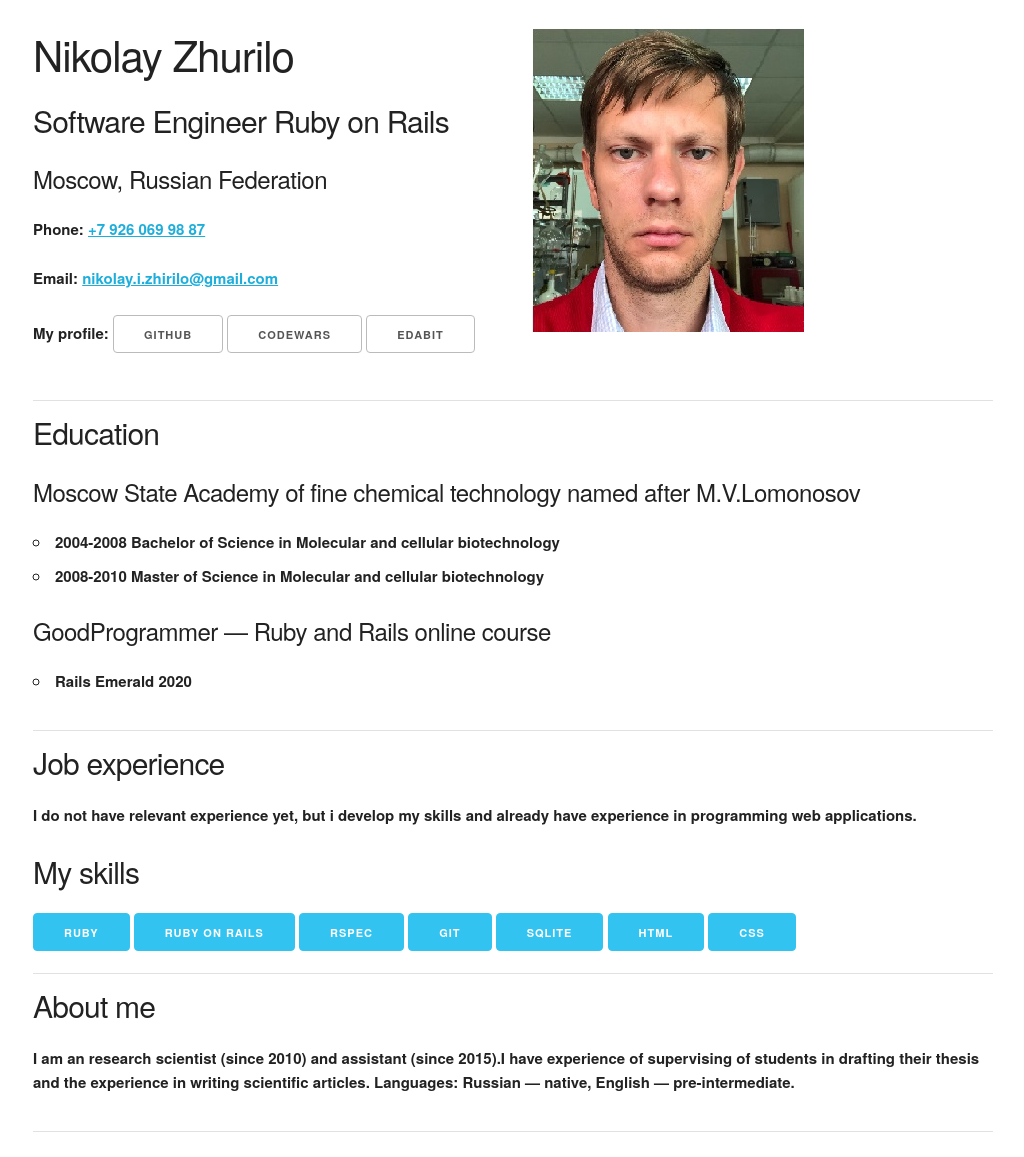
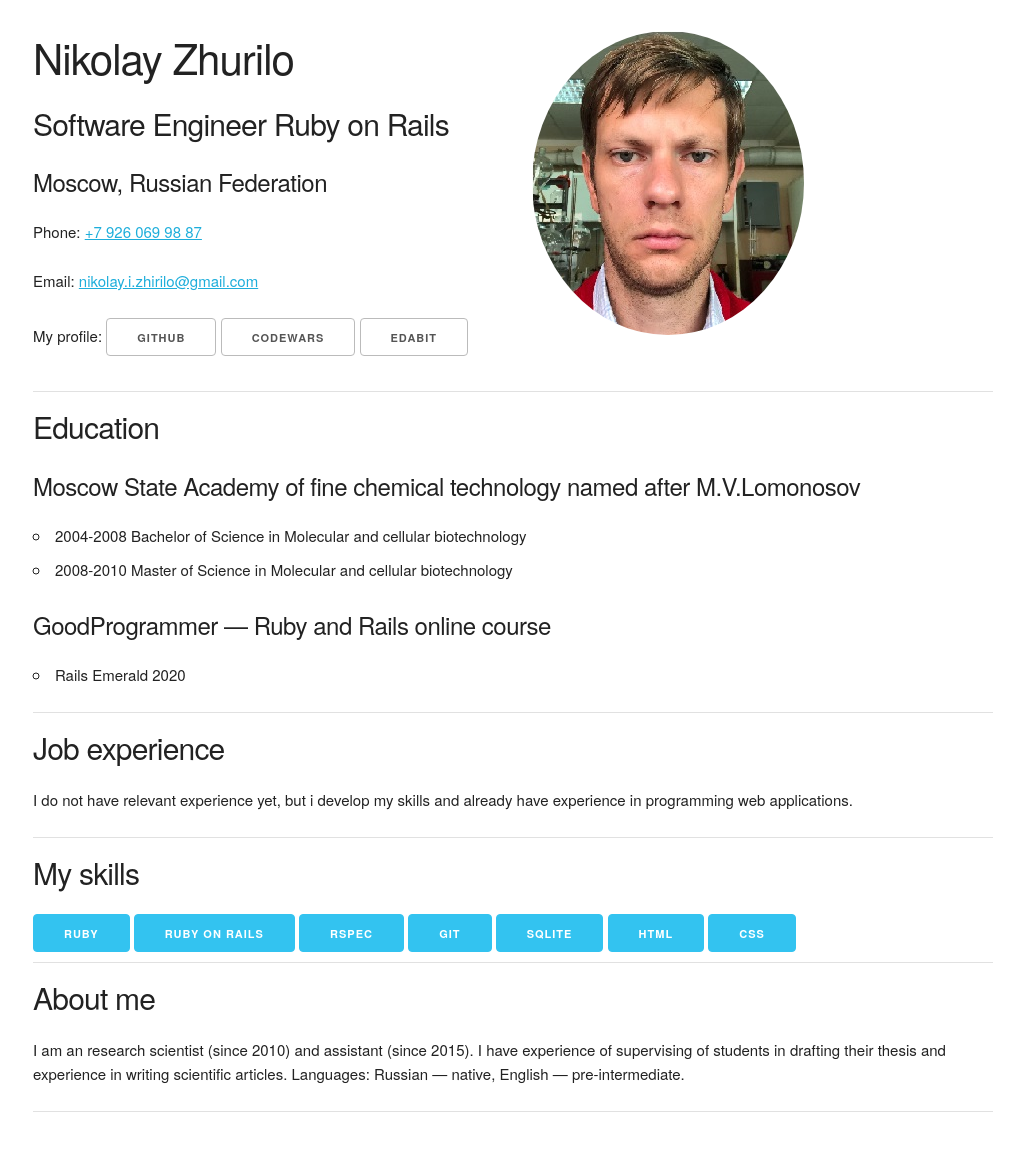
Before and after one commit to mikolajan/cv, a plain HTML site: page index.html in a window 1280 px wide. Shown: the part 9-1166 px from the top of the page, without its empty margins (127-1151 px from the left). After the commit the page ends 1121 px from the top, so only its background shows below. Drawn offline with Linux system fonts and the light colour scheme.

Commit message:
without table layout

```diff
--- /dev/null
+++ b/css/grid.css
@@ -0,0 +1,8 @@
+.foto {
+  border-radius: 100%;
+}
+
+.row {
+  margin-top: 15px;
+  border-bottom: 1px solid #E1E1E1;
+}
--- a/index.html
+++ b/index.html
@@ -7,10 +7,10 @@
   <link rel="icon" type="png" sizes="16x16" href="images/favicon/ruby.png">
   <link rel="stylesheet" href="css/normalize.css">
   <link rel="stylesheet" href="css/skeleton.css">
+  <link rel="stylesheet" href="css/grid.css">
 </head>
 <body>
 <div class="container">
-  <table class="u-full-width"><tr><th>
     <div class="row">
       <div class="six columns">
         <p></p>
@@ -28,11 +28,9 @@
       </div>
       <div class="five columns">
         <p></p>
-        <img class="value-img" src="images/nick_zhur.jpg" alt="[nikolay zhurilo foto]">
+        <img class="foto" src="images/nick_zhur.jpg" alt="[nikolay zhurilo foto]">
       </div>
     </div>
-  </th></tr>
-  <tr><th>
     <div class="row">
       <h4>Education</h4>
       <h5>Moscow State Academy of fine chemical technology named after M.V.Lomonosov</h5>
@@ -43,8 +41,6 @@
       <h5>GoodProgrammer — Ruby and Rails online course</h5>
       <ul><li>Rails Emerald 2020</li></ul>
     </div>
-  </th></tr>
-  <tr><th>
   <div class="row">
     <h4>Job experience</h4>
     <p>I do not have relevant experience yet, but i develop my skills and already have experience in programming web applications.</p>
@@ -59,13 +55,10 @@
     <button class="button-primary">HTML</button>
     <button class="button-primary">CSS</button>
   </div>
-  </th></tr>
-  <tr><th>
     <div class="row">
       <h4>About me</h4>
-      <p>I am an research scientist (since 2010) and assistant (since 2015).I have experience of supervising of students in drafting their thesis and the experience in writing scientific articles. Languages: Russian — native, English — pre-intermediate.</p>
+      <p>I am an research scientist (since 2010) and assistant (since 2015). I have experience of supervising of students in drafting their thesis and experience in writing scientific articles. Languages: Russian — native, English — pre-intermediate.</p>
     </div>
-  </th></tr></table>
 </div>
 </body>
 </html>
```
